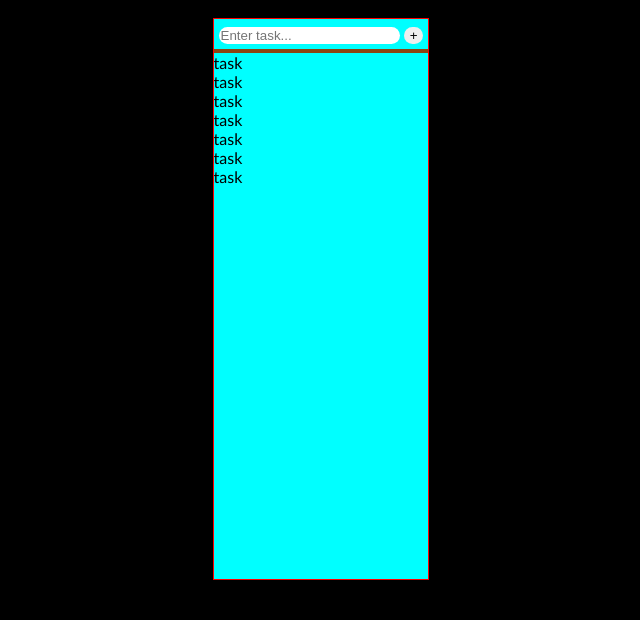
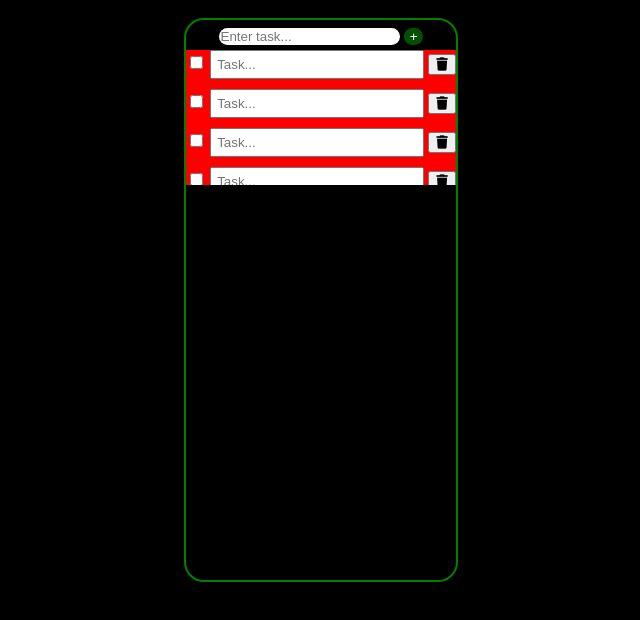
Before and after one commit to mikizdt/To-Do-List, a plain HTML site: page index.html in a window 1280 px wide. Shown: the part 44-664 px from the top of the page, without its empty margins (319-959 px from the left). Drawn offline with Linux system fonts and the light colour scheme.

Commit message:
more styling

```diff
--- a/index.html
+++ b/index.html
@@ -4,6 +4,11 @@
     <meta charset="UTF-8" />
     <meta name="viewport" content="width=device-width, initial-scale=1.0" />
     <link rel="stylesheet" href="syles.css" />
+    <link
+      rel="stylesheet"
+      href="https://cdnjs.cloudflare.com/ajax/libs/font-awesome/6.0.0-beta3/css/all.min.css"
+    />
+
     <title>To Do App</title>
   </head>
   <body>
@@ -13,23 +18,38 @@
         <input type="text" placeholder="Enter task..." />
         <button type="submit">&plus;</button>
       </form>
-      <div class="task-container">
-        <div class="task">task</div>
-        <div class="task">task</div>
-        <div class="task">task</div>
-        <div class="task">task</div>
-        <div class="task">task</div>
-        <div class="task">task</div>
-        <div class="task">task</div>
-        <div class="task">task</div>
-        <div class="task">task</div>
-        <div class="task">task</div>
-        <div class="task">task</div>
-        <div class="task">task</div>
-        <div class="task">task</div>
-        <div class="task">task</div>
-        <div class="task">task</div>
+      <div id="task-container">
+        <!-- <template id="taskTemplate"> -->
+        <div class="task">
+          <input title="checkbox" type="checkbox" class="task-completed" />
+          <input type="text" class="task-display" placeholder="Task..." />
+          <button title="delete" type="button" class="delete">
+            <i class="fas fa-trash"></i>
+          </button>
+        </div>
+        <div class="task">
+          <input title="checkbox" type="checkbox" class="task-completed" />
+          <input type="text" class="task-display" placeholder="Task..." />
+          <button title="delete" type="button" class="delete">
+            <i class="fas fa-trash"></i>
+          </button>
+        </div>
+        <div class="task">
+          <input title="checkbox" type="checkbox" class="task-completed" />
+          <input type="text" class="task-display" placeholder="Task..." />
+          <button title="delete" type="button" class="delete">
+            <i class="fas fa-trash"></i>
+          </button>
+        </div>
+        <div class="task">
+          <input title="checkbox" type="checkbox" class="task-completed" />
+          <input type="text" class="task-display" placeholder="Task..." />
+          <button title="delete" type="button" class="delete">
+            <i class="fas fa-trash"></i>
+          </button>
+        </div>
       </div>
+      <!-- </template> -->
     </div>
 
     <script src="main.js"></script>
--- a/syles.css
+++ b/syles.css
@@ -19,33 +19,53 @@ h1 {
 }
 
 form {
-  border-bottom: 4px solid saddlebrown;
   padding-bottom: 15px;
   padding: 5px;
 }
+
 form input,
 form button {
   border: none;
   border-radius: 10px;
 }
 
+form button {
+  cursor: pointer;
+  background-color: rgba(2, 95, 2, 0.853);
+  color: white;
+}
+
+form button:hover {
+  background-color: rgba(1, 42, 1, 0.853);
+}
+
 #container {
+  border-radius: 20px;
+  border: 2px solid green;
   height: 70vh;
   max-height: 70vh;
-  border: 1px solid red;
-  background-color: aqua;
   text-align: center;
 }
 
-.task-container {
-  text-align: start;
+#task-container {
+  max-width: 100%;
   max-height: 135px;
   overflow-y: scroll;
-  flex-grow: 1;
   background-color: red;
 }
 
-.task {
-  background-color: aqua;
-  min-width: 100%;
+.task-container button {
+  margin: 5px 2px;
 }
+
+.task-display {
+  padding: 5px;
+  width: 200px;
+  margin-bottom: 10px;
+}
+
+/* target checkbox */
+.task-completed:checked + .task-display {
+  background: gray;
+  text-decoration: line-through;
+}
```
Also changed, not shown: approach.txt.
